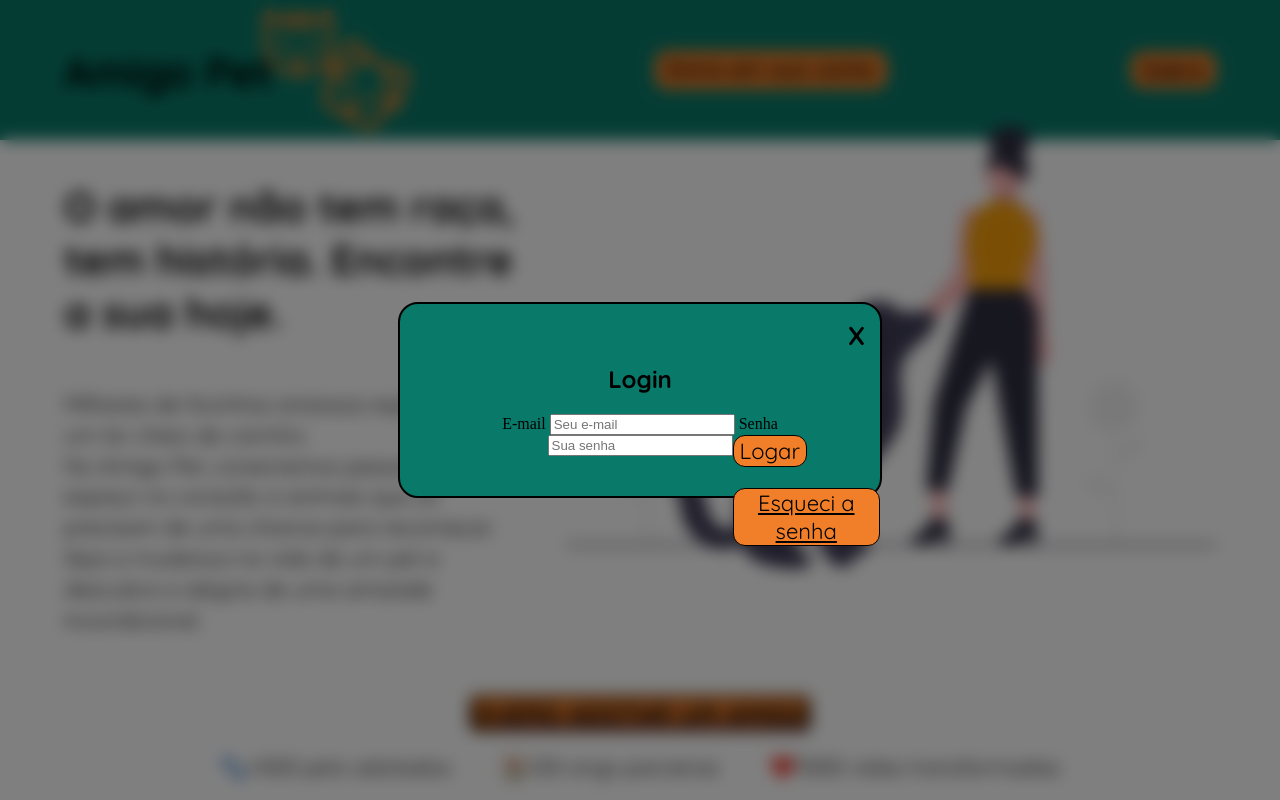
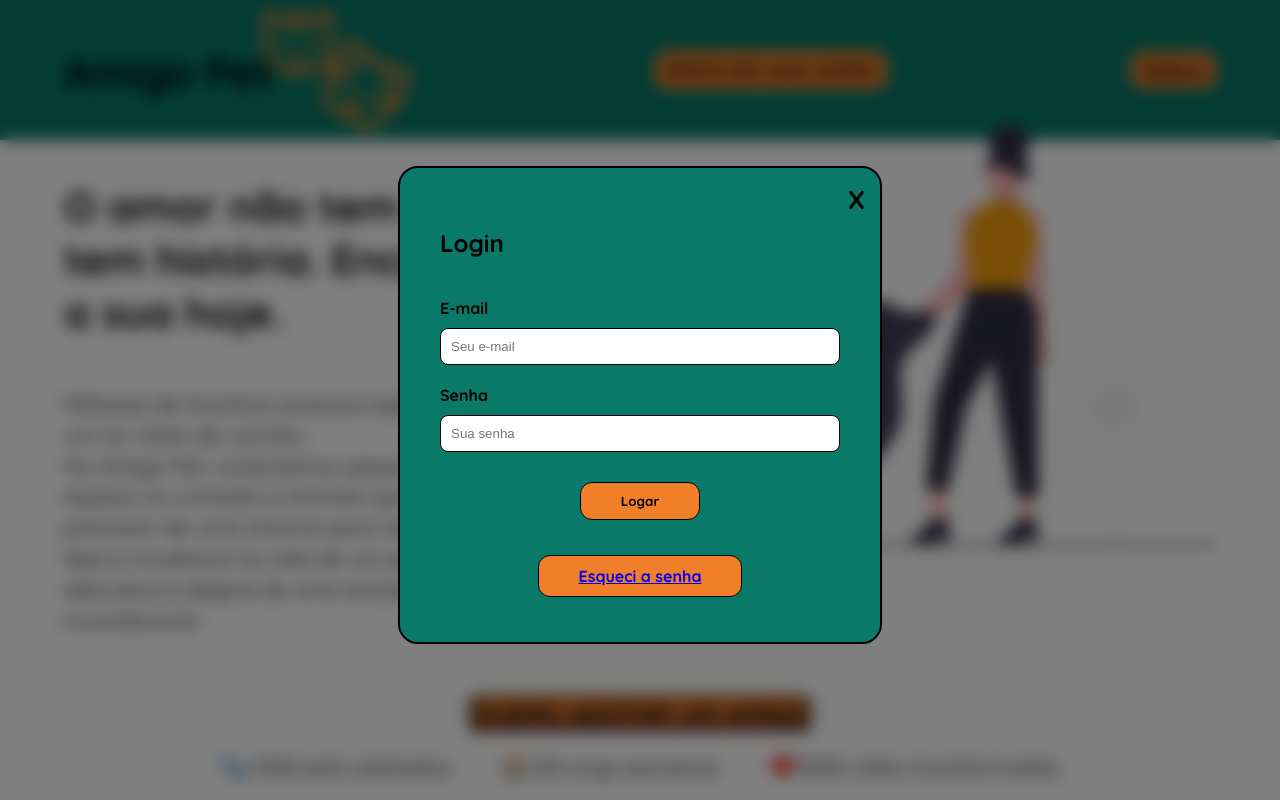
Before and after one commit to Standlidev/Projeto-levantamento-de-requisitos, a plain HTML site: page index.html in a window 1280 px wide. Both pictures are taken after a click on the element "Entre em sua conta". Shown: the top 800 px of the page. Drawn offline with Linux system fonts and the light colour scheme.

```diff
--- a/style.css
+++ b/style.css
@@ -174,25 +174,51 @@
     font-size: 32;
     font-weight: 700;
 }
-.loginButton{
-    position: absolute;
+
+
+.modal-content,  form {
+    display: flex;
+    flex-direction: column;
+    align-items: flex-start; /* Alinha os textos (labels) na esquerda */
+    gap: 10px; /* Espaço entre cada campo */
+    width: 100%;
+}
+
+.modal-content , label {
+    font-family: 'Quicksand';
+    font-weight: 700;
+    margin-top: 10px;
+}
+
+
+
+.modal-content input {
+    width: 100%; /* Ocupa toda a largura do modal */
+    padding: 10px;
+    border-radius: 8px;
+    border: 1px solid black;
+    box-sizing: border-box; /* Garante que o input não "escape" do modal */
+}
+.loginButton {
     background-color: #F17F29;
-    border: 1px solid;
-    font-family: 'Quicksand';
-    font-size: 22px;
+    padding: 10px 40px;
     border-radius: 12px;
-
+    border: 1px solid black;
+    cursor: pointer;
+    margin: 20px auto 5px auto; /* Centraliza o botão */
+    width: fit-content;
+    height: auto; /* Deixa o padding definir a altura */
+    font-family: "Quicksand";
+    font-weight: 700;
 }
 
 .forgotPassword{
-    position: absolute;
-    bottom: -50px;
     background-color: #F17F29;
+    border: 1px solid black;
+    cursor: pointer;
+    width: fit-content;
+    height: auto;
+    margin: 20px auto 5px auto;
     border-radius: 12px;
-    border: 1px solid;
-    font-family: 'Quicksand';
-    font-size: 22px;
-    text-decoration: underline;
-    text-decoration-color: black;
-    color: black;
+    padding: 10px 40px;
 }
```
Also changed, not shown: index.html (+1 -0 lines), signup.css (added).
